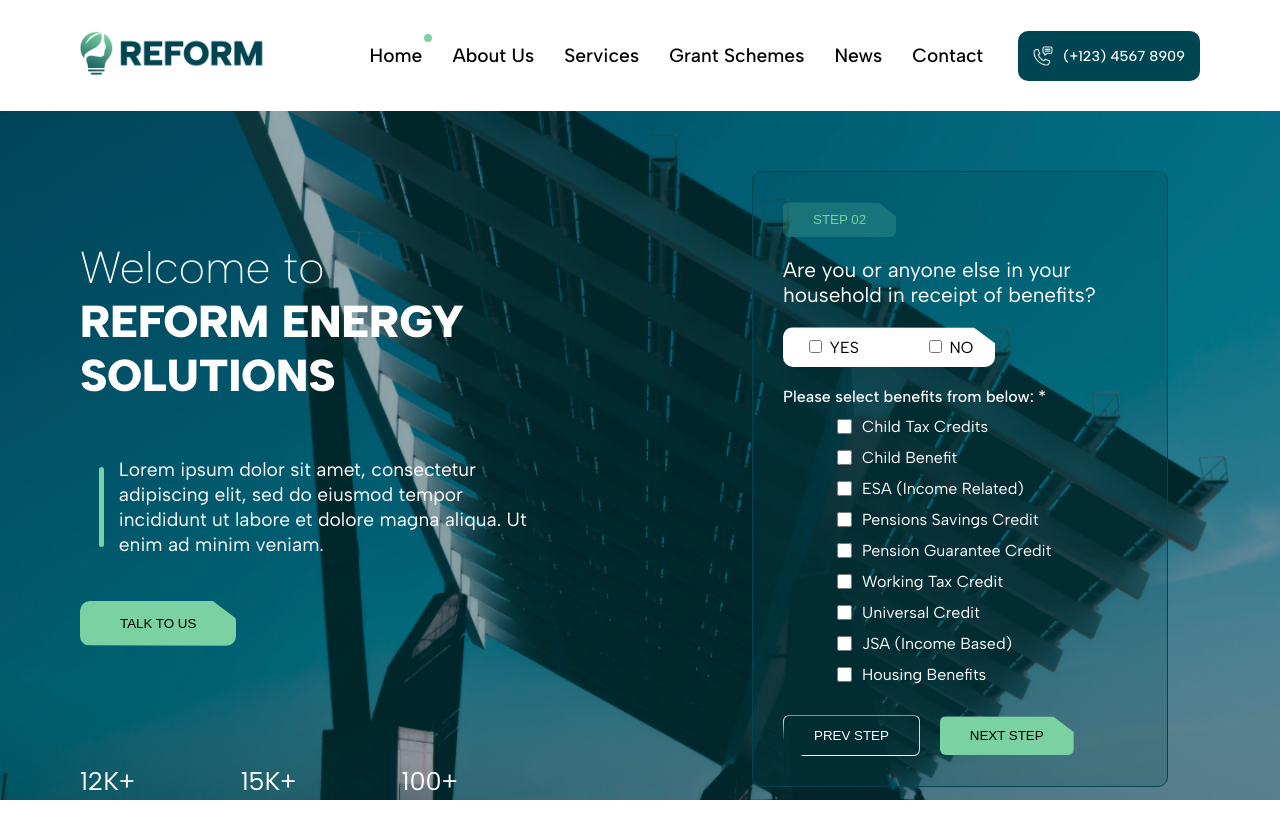
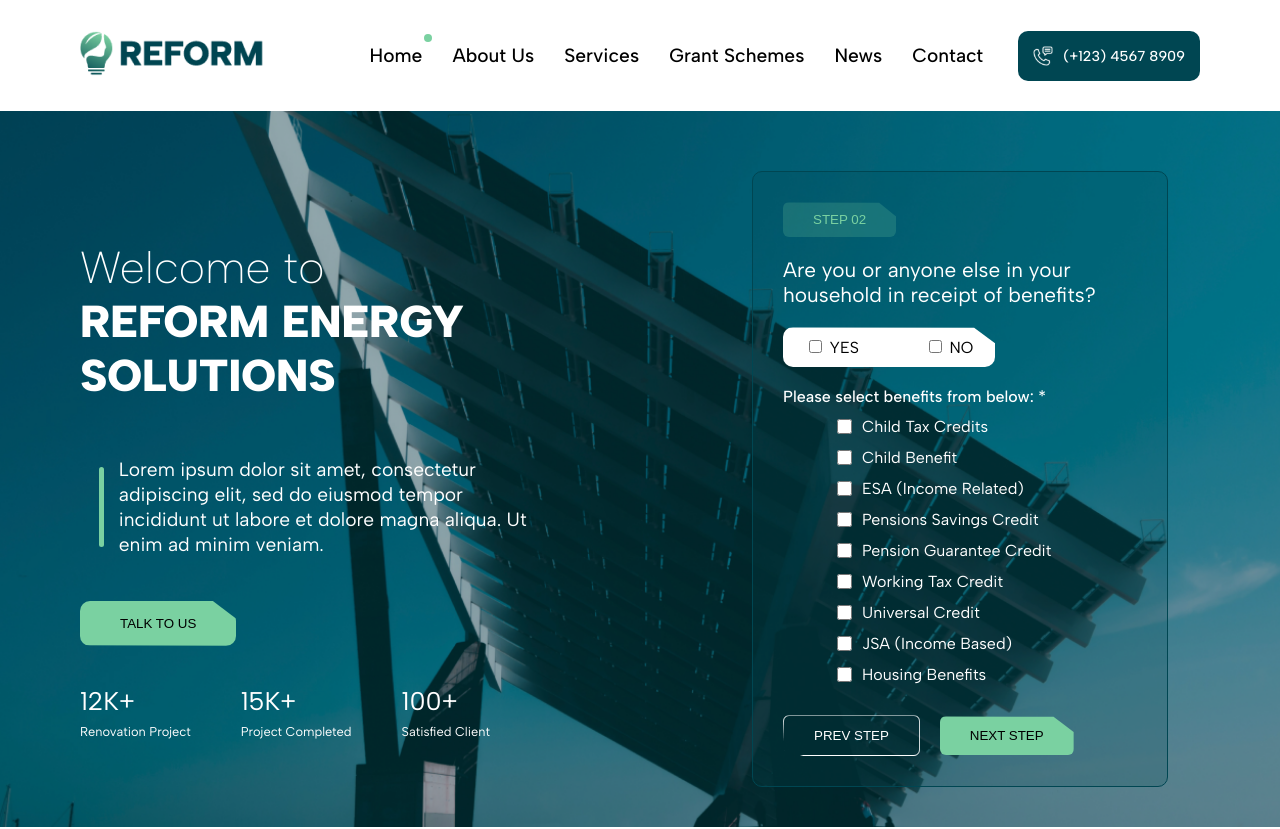
Before and after one commit to sidhu2003/reform, a React (Create React App) app: page / in a window 1280 px wide. Shown: the top 829 px of the page. Built offline with nearby package versions, Linux system fonts and the light colour scheme.

Commit message:
new commit

```diff
--- a/src/components/Welcome/styles.module.css
+++ b/src/components/Welcome/styles.module.css
@@ -1,4 +1,5 @@
 .welcome_page_container {
+  position: relative;
   height: fit-content;
   width: 100vw;
   background-size: cover;
@@ -18,6 +19,7 @@
 }
 
 .left_container {
+  position: relative;
   width: 50%;
   height: 100%;
   display: flex;
@@ -77,7 +79,8 @@
 }
 
 .data {
-  margin-top: 120px;
+  margin-top: 40px;
+  border: 0px;
   display: flex;
   flex-direction: row;
   align-items: center;
```
